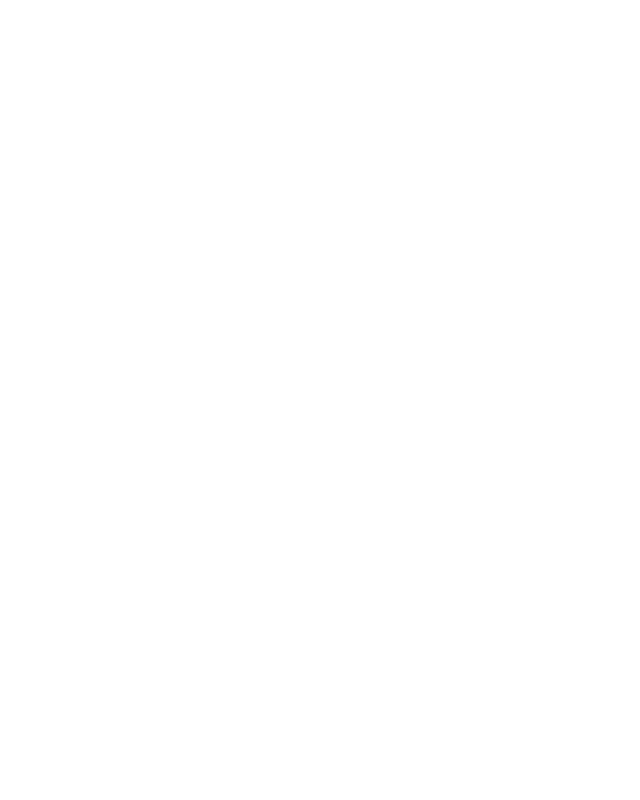
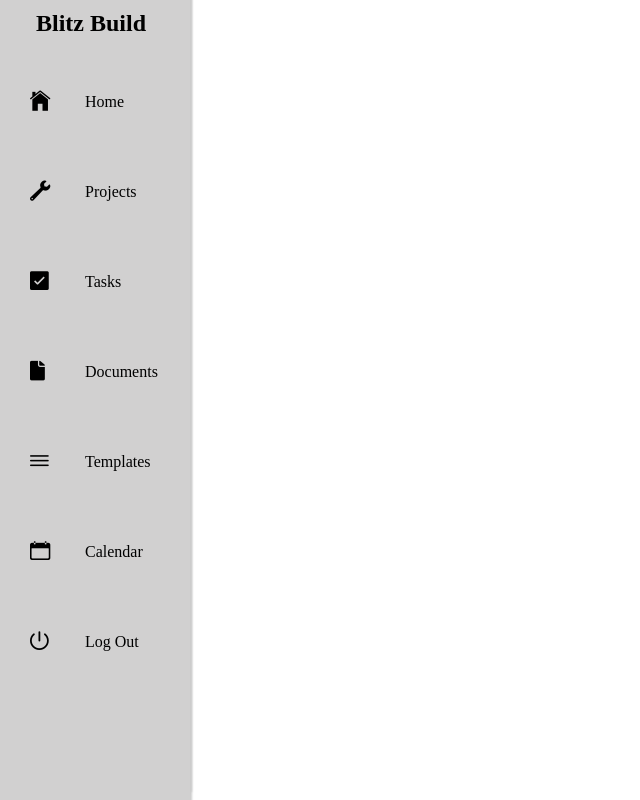
Before and after one commit to mharley12345/blitz-build-fe, a React (Create React App) app in the folder blitz-build/: page /log-out in a window 1280 px wide. Shown: the whole page, without its empty margins (0-640 px from the left). Built offline with nearby package versions, Linux system fonts and the light colour scheme.

Commit message:
got a nav bar

```diff
--- a/blitz-build/package.json
+++ b/blitz-build/package.json
@@ -6,6 +6,7 @@
     "axios": "^0.19.0",
     "formik": "^2.0.3",
     "material-ui": "^0.20.2",
+    "node-sass": "^4.13.0",
     "react": "^16.11.0",
     "react-dom": "^16.11.0",
     "react-router": "^5.1.2",
--- a/blitz-build/src/App.js
+++ b/blitz-build/src/App.js
@@ -1,18 +1,68 @@
 import React from "react";
 import { Switch } from "react-router";
 import { BrowserRouter as Router, Route } from "react-router-dom";
-
 import Login from './components/auth/Login'
 import Signup from './components/auth/Signup'
+import NavBar from './components/NavBar'
 
 function App() {
+     const navLinks = [
+       {
+         text: 'Home',
+         path: '/',
+         icon: "ion-ios-home"
+       },
+       {
+        text: 'Projects',
+        path: '/projects',
+        icon: 'ion-ios-build'
+      },
+      {
+        text: 'Tasks',
+        path: '/tasks',
+        icon: 'ion-ios-checkbox'
+      },
+      {
+        text: 'Documents',
+        path: '/documents',
+        icon: 'ion-ios-document'
+      },
+      {
+        text: 'Templates',
+        path: '/templates',
+        icon: 'ion-ios-menu'
+      },
+      {
+        text: 'Calendar',
+        path: '/calendar',
+        icon: 'ion-ios-calendar'
+      },
+      {
+        text: 'Log Out',
+        path: '/log-out',
+        icon: 'ion-ios-power'
+      },
+     ]
+
+
   return (
+
+
     <Router>
+
+     <NavBar
+         navLinks ={ navLinks }
+        //  logo={ logo }
+     />
+
       <Switch>
         <Route path="/" exact component={Login} />
         <Route path="/signup" exact component={Signup} />
       </Switch>
+
     </Router>
+
+
   );
 }
 
--- a/blitz-build/src/components/NavBar.jsx
+++ b/blitz-build/src/components/NavBar.jsx
@@ -0,0 +1,47 @@
+import React, { useState } from 'react'
+import { Link } from 'react-router-dom'
+
+
+function NavBar ({navLinks, background, hoverBackground, linkColor, logo }) {
+   const [ hoverIndex, setHoverIndex ] = useState(-1)
+   const [navOpen, setNavOpen ] = useState(false)
+   console.log(navLinks, background, hoverBackground, linkColor, logo)
+
+   return (
+       <nav class= "nav-bar"
+       style={{ background }}>
+        <ul style = {{ background }}
+            className= { navOpen ? 'active' : '' }
+        >
+            <figure onClick={() => setNavOpen(!navOpen)}>
+
+                <h1>Blitz Build</h1>
+
+            </figure>
+                   {navLinks.map((link, index) =>
+
+                       <li
+                       onMouseEnter={() => setHoverIndex(index)}
+                       onMouseLeave={() => setHoverIndex(-1) }
+                       style={{ background: hoverIndex === index ? ( hoverBackground || '#999') : '' }}
+                       >
+
+                          <Link to= {link.path}  style = {{ color: linkColor || 'black' }}>
+                              <p>
+                            { link.text }
+                            </p>
+                            <i class = {link.icon}/>
+                              </Link>
+
+                      </li>
+                   )}
+
+           </ul>
+
+
+       </nav>
+   )
+
+}
+
+export default NavBar
--- a/blitz-build/src/index.js
+++ b/blitz-build/src/index.js
@@ -1,5 +1,6 @@
 import React from "react";
 import ReactDOM from "react-dom";
 import App from "./App";
+import './navBarStyles/imports.scss'
 
 ReactDOM.render(<App />, document.getElementById("root"));
--- /dev/null
+++ b/blitz-build/src/navBarStyles/imports.scss
@@ -0,0 +1,2 @@
+@import './navbar.scss';
+@import url('https://unpkg.com/ionicons@4.2.2/dist/css/ionicons.min.css')
--- /dev/null
+++ b/blitz-build/src/navBarStyles/navbar.scss
@@ -0,0 +1,77 @@
+body {
+    margin:0;
+}
+
+nav.nav-bar {
+
+    height: 100%;
+    width: 200px;
+    position: fixed;
+    margin-top: -10px;
+    margin-left: -10px;
+    box-shadow: 2px 2px 2px #ccc;
+
+    ul {
+        background: #d1d0d0;
+        display: flex;
+        margin-block-start: 0;
+        margin-block-end: 0;
+        padding-inline-start: 0;
+        height: 110%;
+        width: 100%;
+        align-items: center;
+        flex-direction: column;
+
+        top: 60px;
+        box-shadow: 2px 2px 2px #ccc;
+        transition: 300ms ease all;
+
+
+
+        figure {
+            margin-block-start: 0;
+            margin-block-end: 0;
+            margin-inline-start: 2px;
+            margin-inline-end: 0;
+            cursor: pointer;
+        }
+
+        li {
+            list-style-type: none;
+            padding: 10px 0px;
+            width: 100%;
+            margin: 10px 0px;
+            align-items: center;
+        }
+        a {
+            color: rgb(0, 0, 0);
+            text-decoration: none;
+            display: flex;
+            flex-direction: row-reverse;
+            justify-content: space-between;
+            align-items: center;
+            margin-left: 40px;
+            margin-right: 25px;
+
+            p {
+                width:80px;
+
+            //     &:hover {
+
+
+            // }
+            }
+             i {
+           align-items: center;
+            font-size: 25px;
+
+        }
+
+        }
+
+
+
+    }
+
+
+}
```
Also changed, not shown: 1 other file (tests, documents, lock files or other folders).
